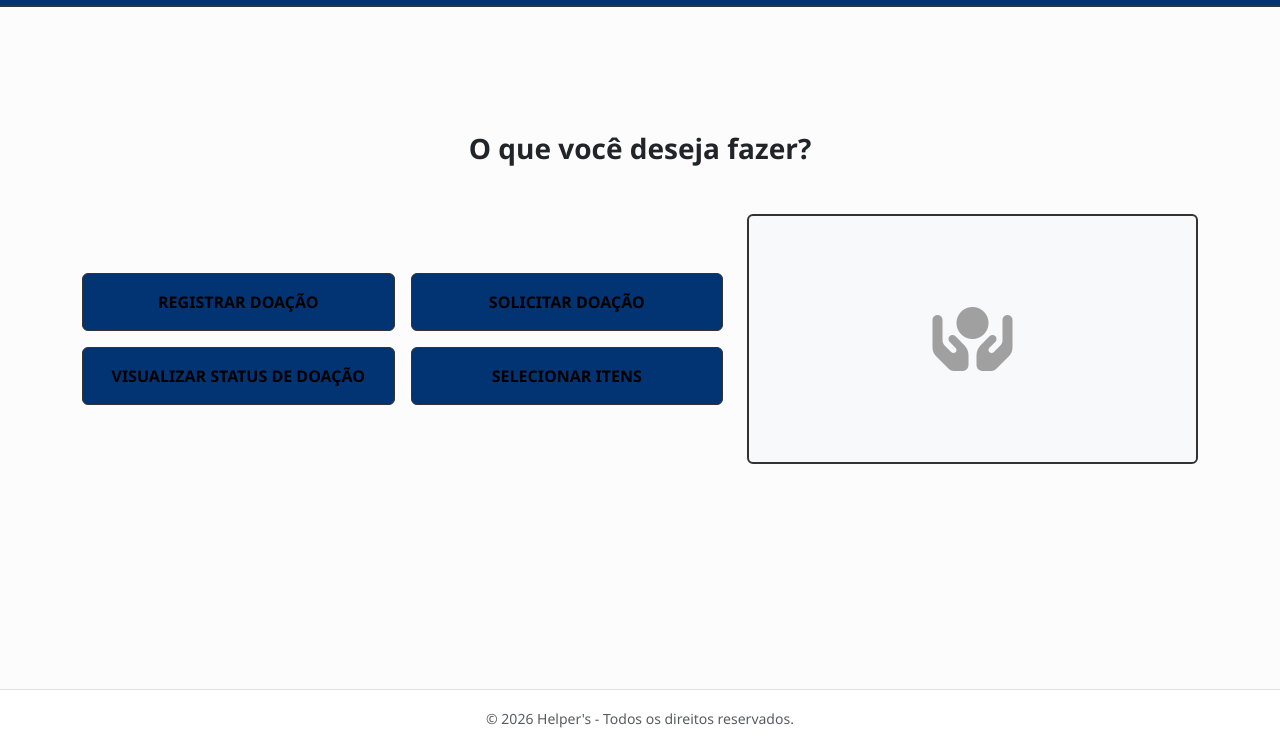
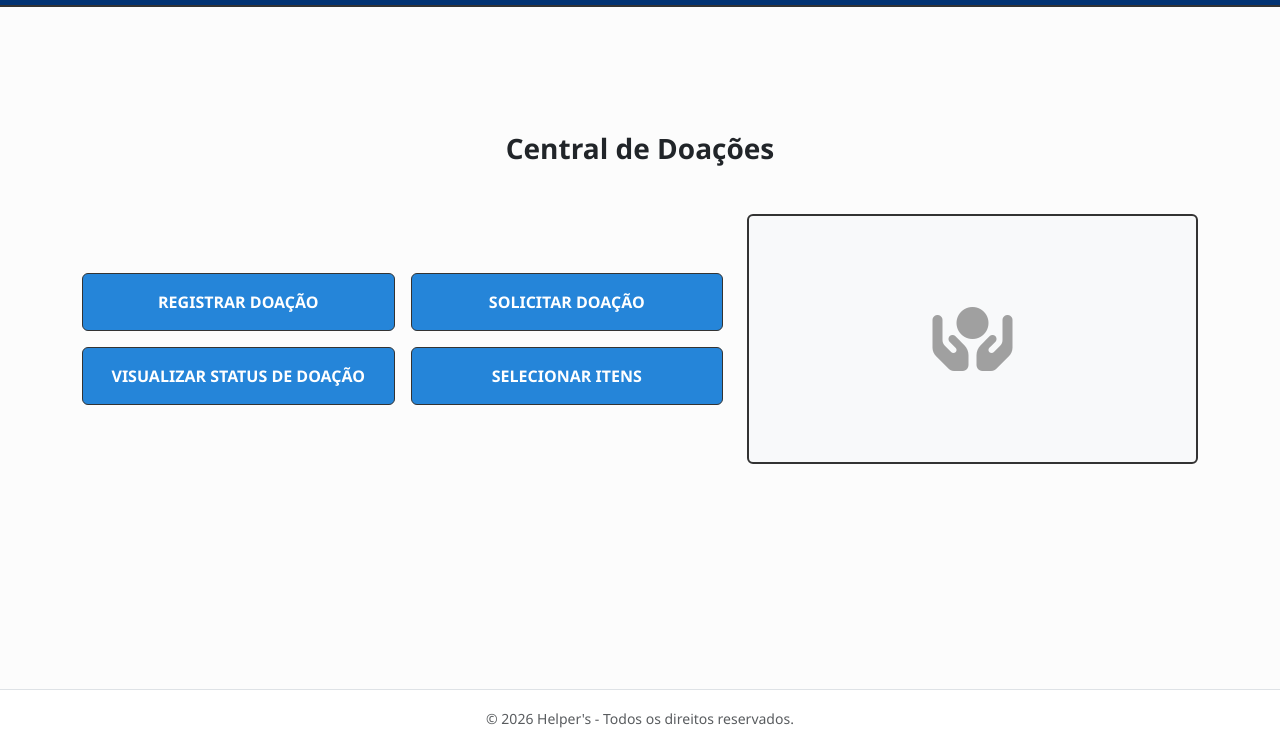
Before and after one commit to mateusoliveira321/siteDoacao, a plain HTML site: page index.html in a window 1280 px wide. Both pictures are taken after a click on the button "Doações". Shown: the part 54-800 px from the top of the page. Drawn offline with nearby package versions, Linux system fonts and the light colour scheme.

Commit message:
Alterações na página de doações

```diff
--- a/index.html
+++ b/index.html
@@ -170,7 +170,7 @@
 
         <!-- TELA 4: MENU DOAÇÕES -->
         <section id="screen-doacoes" class="app-screen d-none">
-            <h3 class="fw-bold text-center mb-5">O que você deseja fazer?</h3>
+            <h3 class="fw-bold text-center mb-5">Central de Doações</h3>
             <div class="row g-4 align-items-center">
                 <div class="col-12 col-md-7">
                     <div class="row g-3">
--- a/style.css
+++ b/style.css
@@ -48,9 +48,9 @@ body {
 
 /* Botões */
 .custom-btn {
-    background-color: #023373;
+    background-color: #2585D9;
     border: 1px solid var(--border-color);
-    color: #000000;
+    color: #FFFFFF;
     font-weight: 500;
     transition: all 0.2s ease;
 }
```
